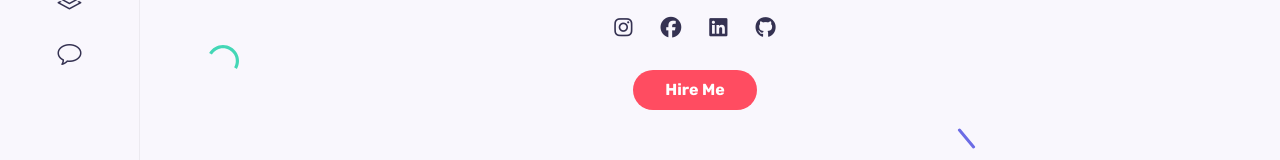
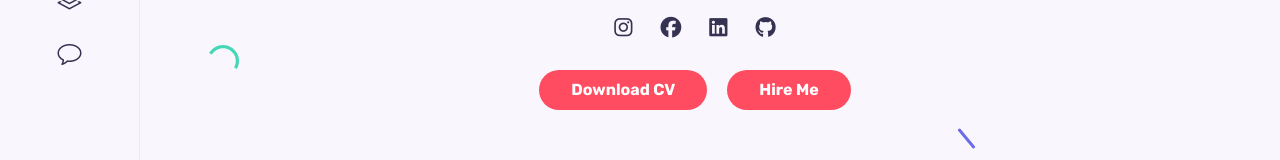
Before and after one commit to MadhavanV96/PortfolioWebsite, a React (Vite) app: page / in a window 1280 px wide. Shown: the part 491-651 px from the top of the page. Built offline with nearby package versions, Linux system fonts and the light colour scheme.

Commit message:
Resume Update

```diff
--- a/src/components/home/Home.jsx
+++ b/src/components/home/Home.jsx
@@ -4,6 +4,7 @@
 import HeaderSocials from './HeaderSocials';
 import ScrollDown from './ScrollDown';
 import Shapes from './Shapes';
+import cv from '../../assets/Madhavan Resume.pdf'
 
 
 const Home = () => {
@@ -18,7 +19,9 @@
           I'm Full Stack MERN Developer
         </span>
         <HeaderSocials />
+        <a href={cv}  target='blank' className="btn">Download CV</a>
         <a href="#contact" className="btn">Hire Me</a>
+
         <ScrollDown />
       </div>
       <Shapes />
--- a/src/index.css
+++ b/src/index.css
@@ -156,6 +156,8 @@
   display: inline-block;
   background-color: var(--first-color);
   font-weight: var(--font-bold);
+  margin-left: 10px;
+  margin-right: 10px;
 }
 
 
```
Also changed, not shown: 1 other file (tests, documents, lock files or other folders).
